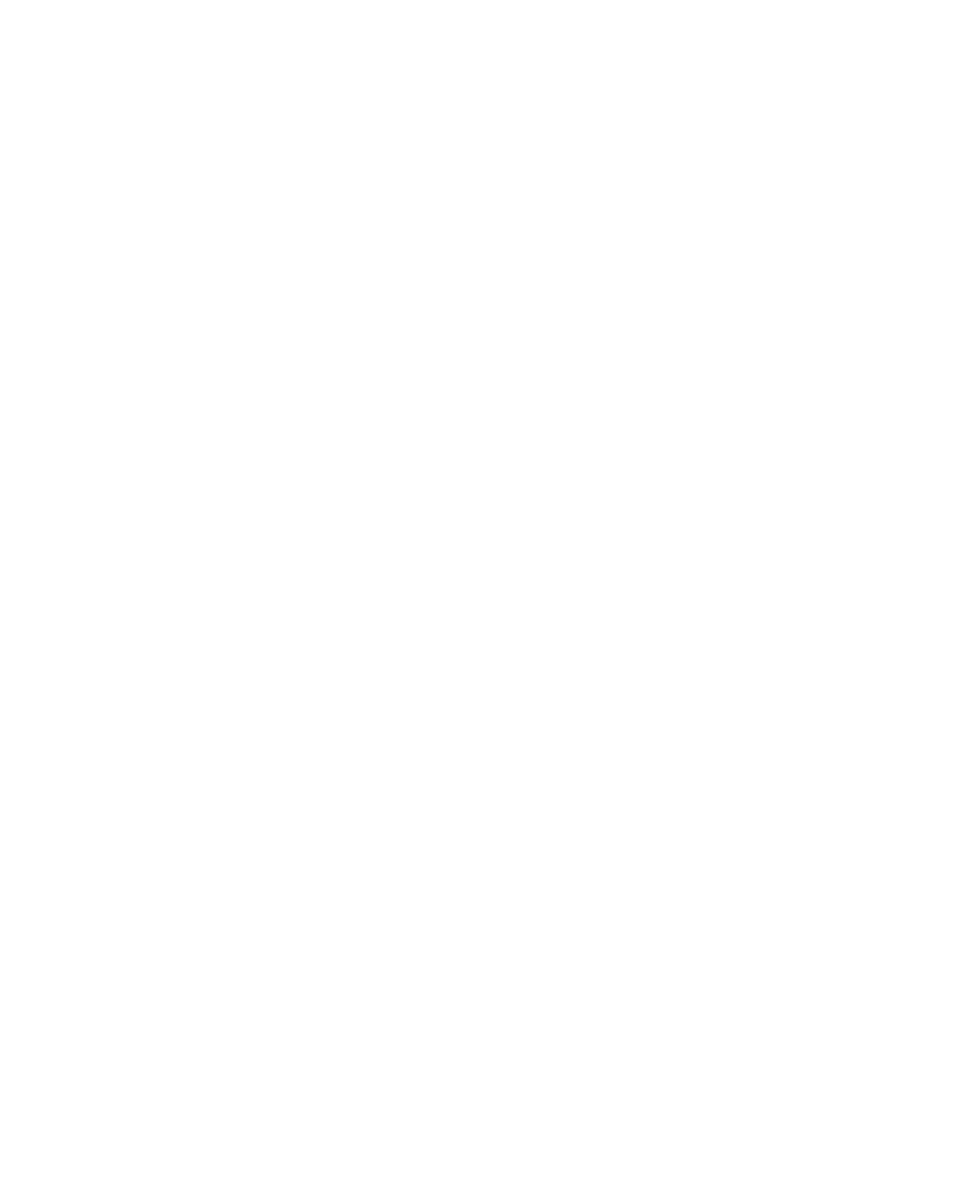
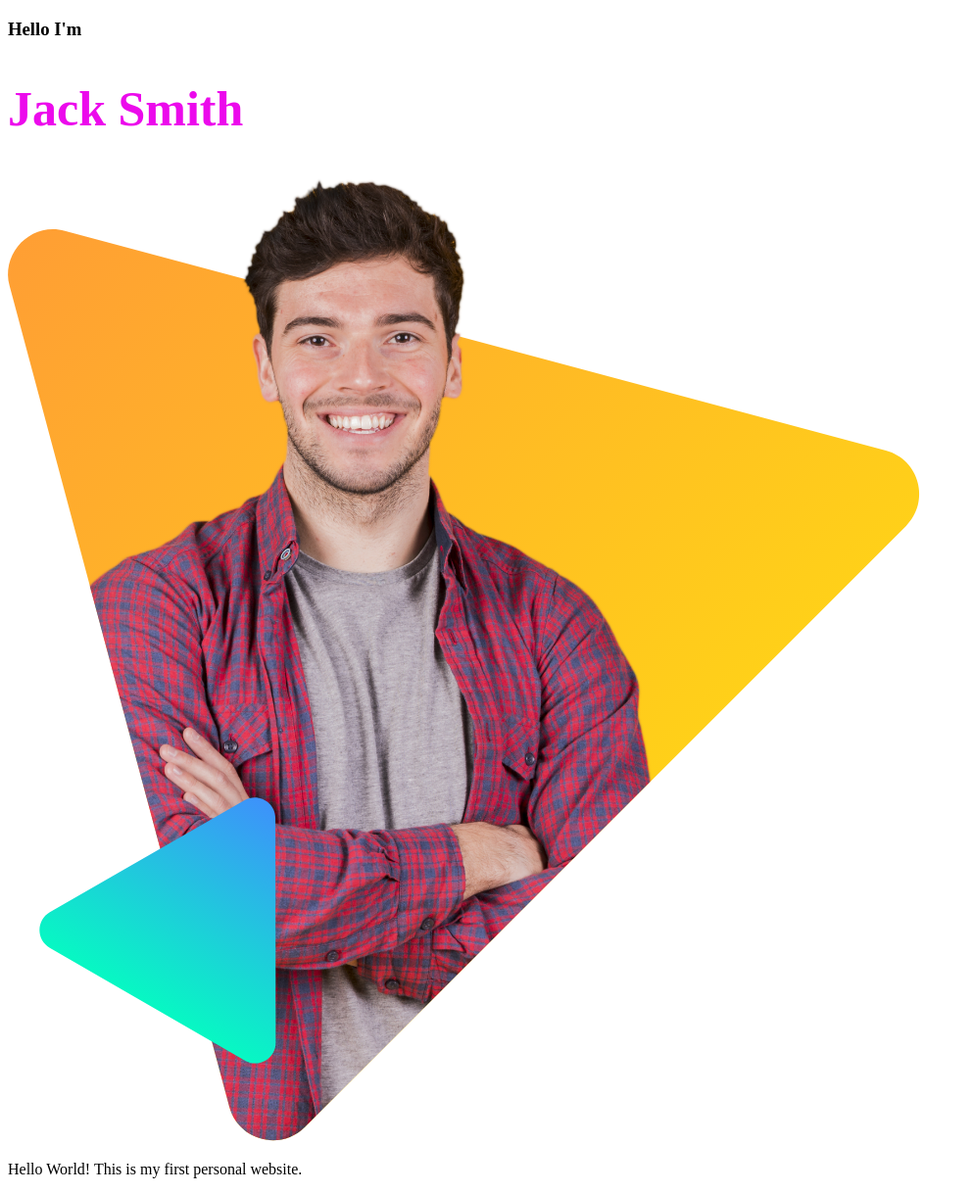
Before and after one commit to mdibrahimkhalil50/first_personal_project, a plain HTML site: page index.html in a window 1280 px wide. Shown: the whole page at 98% size, without its empty margins (0-993 px from the left). Before the commit the page ends 800 px from the top, so only its background shows below. Drawn offline with Linux system fonts and the light colour scheme.

Commit message:
first part

```diff
--- a/index.html
+++ b/index.html
@@ -4,10 +4,28 @@
 <head>
     <meta charset="UTF-8">
     <meta name="viewport" content="width=device-width, initial-scale=1.0">
-    <title>Document</title>
+    <title>My fist Personal Website</title>
+    <link rel="stylesheet" href="stylecss.css">
+    <link rel="stylesheet" href="https://fonts.googleapis.com/css2? font-family: " Barlow Condensed", sans-serif" />
+
 </head>
 
 <body>
+    <section class="top-part">
+        <Div class="half-width">
+            <h3>Hello I'm</h3>
+            <h1>Jack Smith</h1>
+
+        </Div>
+        <div class="half-width">
+            <img src="personal-website/peter.png" alt="">
+        </div>
+
+    </section>
+
+    <p>
+        Hello World! This is my first personal website.
+    </p>
 
 </body>
 
--- a/stylecss.css
+++ b/stylecss.css
@@ -0,0 +1,19 @@
+h1 {
+    font-size: 50px;
+    color: rgb(236, 10, 236);
+    font-weight: bold;
+
+}
+
+.half-widhth {
+
+    width: 40%;
+
+    float: left;
+
+}
+
+.half-widhth img {
+    width: 10%;
+
+}
```
